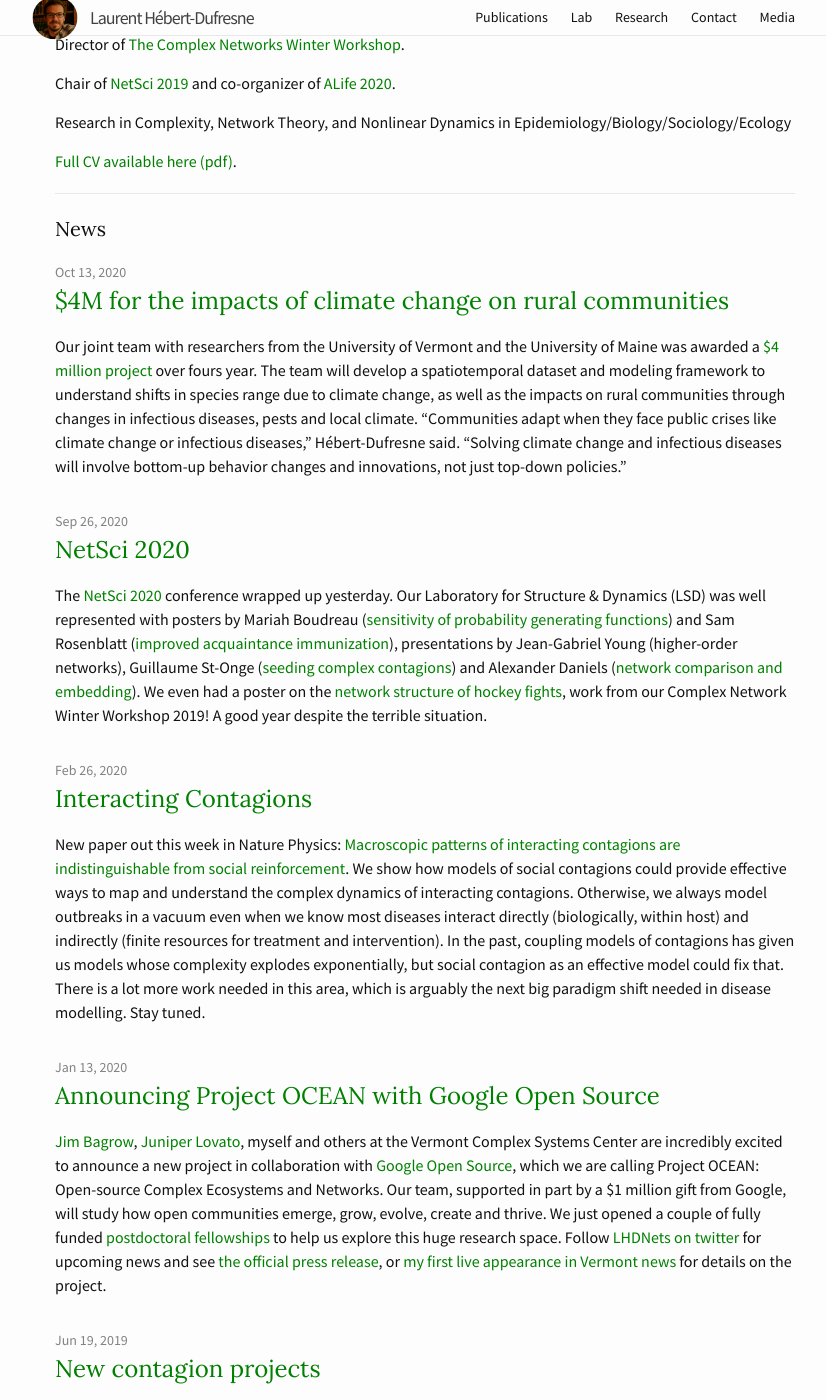
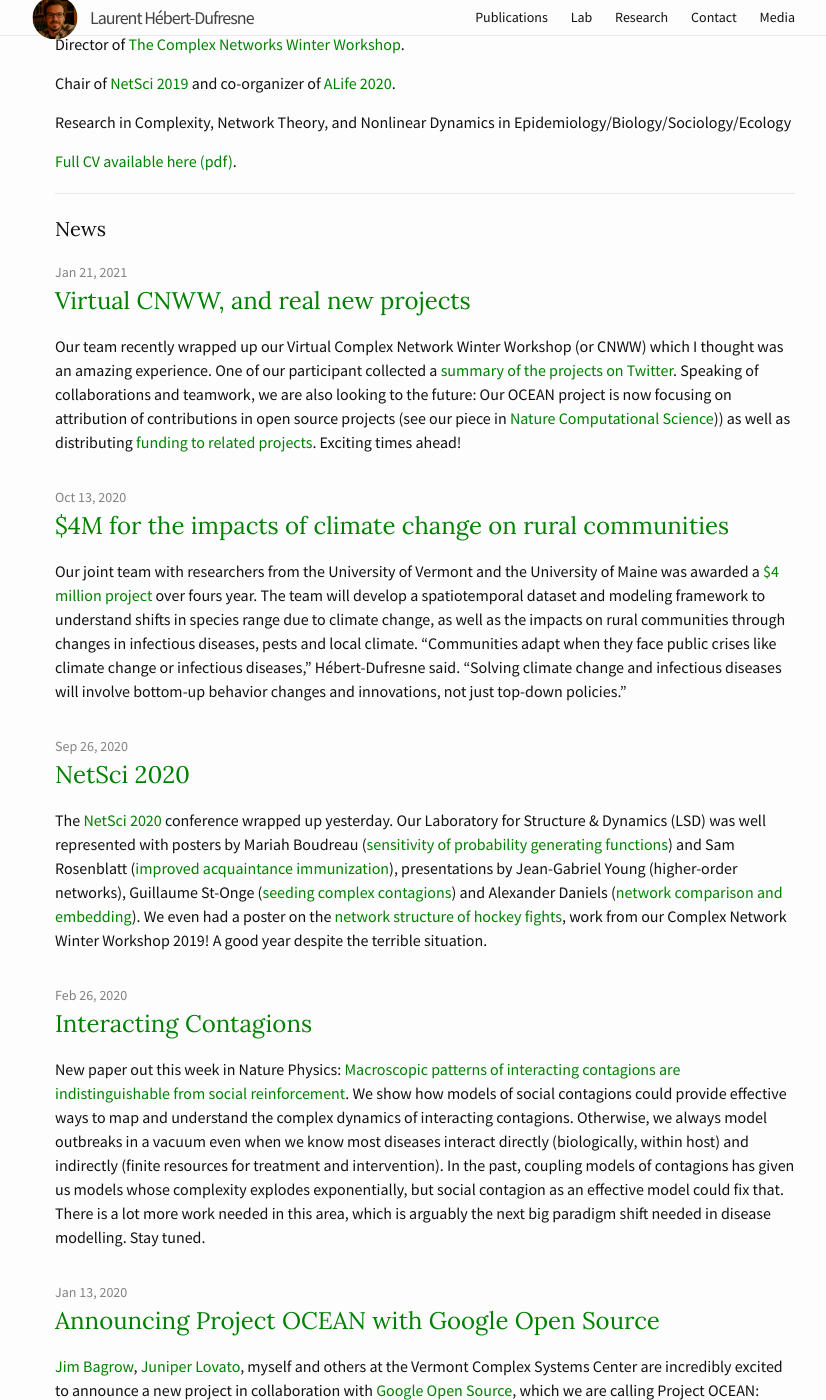
Before and after one commit to laurenthebertdufresne/laurenthebertdufresne.github.io, a Jekyll site: the page built from index.html, in a window 1280 px wide and 1400 px high, scrolled down 484 px. Shown: the whole window, without its empty margins (215-1041 px from the left). Built offline with Jekyll 4.4.1, drawn with Linux system fonts in a browser that asks for light colours; the list of posts is cut into pages by our own code; some of the changed text lies outside the part shown.

Commit message:
New papers and post

```diff
--- /dev/null
+++ b/_posts/2021-01-21-virtual-cnww-new-projects.md
@@ -0,0 +1,6 @@
+---
+layout: post
+title: Virtual CNWW, and real new projects
+---
+
+Our team recently wrapped up our Virtual Complex Network Winter Workshop (or CNWW) which I thought was an amazing experience. One of our participant collected a [summary of the projects on Twitter](https://twitter.com/i/events/1350531996120801282). Speaking of collaborations and teamwork, we are also looking to the future: Our OCEAN project is now focusing on attribution of contributions in open source projects (see our piece in [Nature Computational Science](https://www.nature.com/articles/s43588-020-00011-w))) as well as distributing [funding to related projects](https://vermontcomplexsystems.org/partner/OCEAN/awards/). Exciting times ahead!
```
Also changed, not shown: _includes/available-drafts.md (+8 -16 lines), _includes/peer-reviewed.md (+19 -3 lines).
